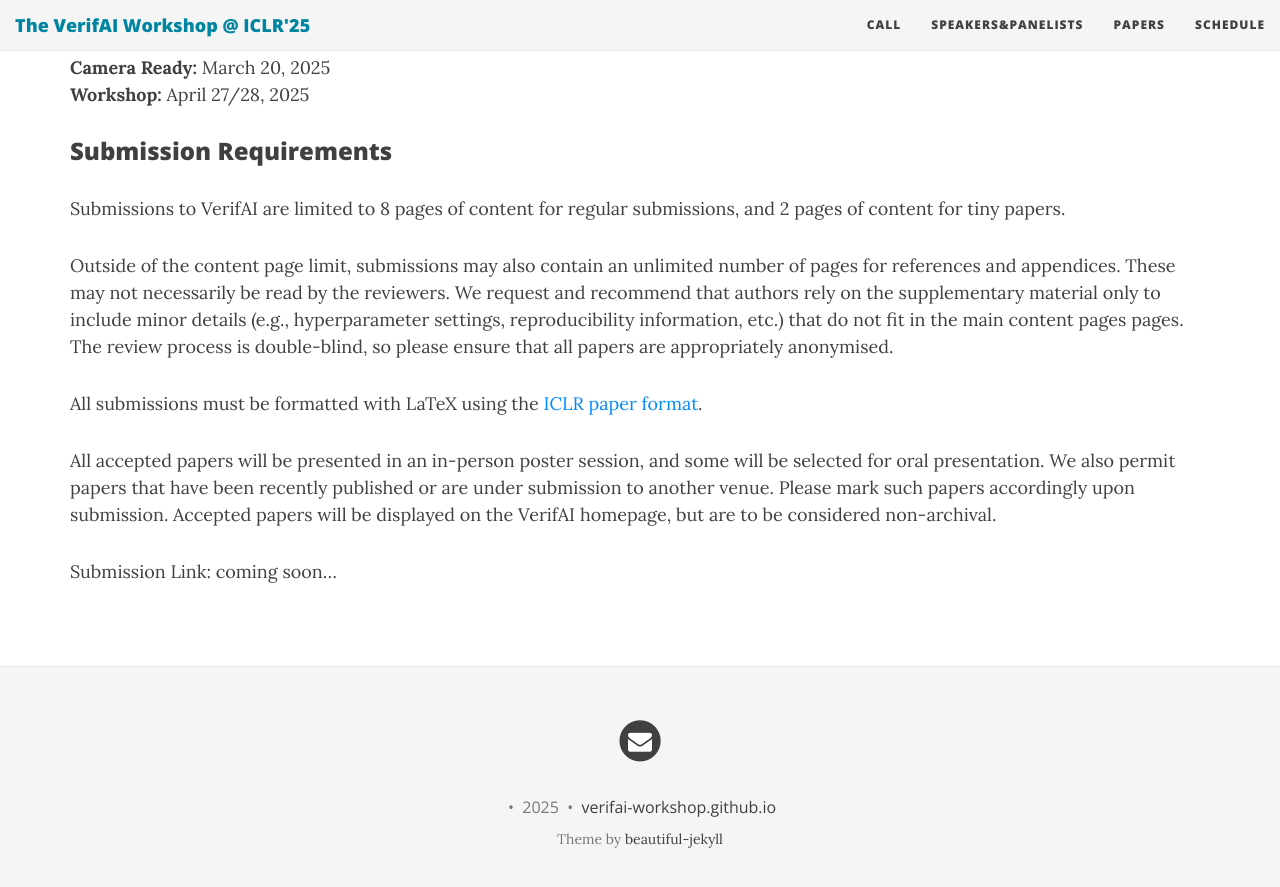
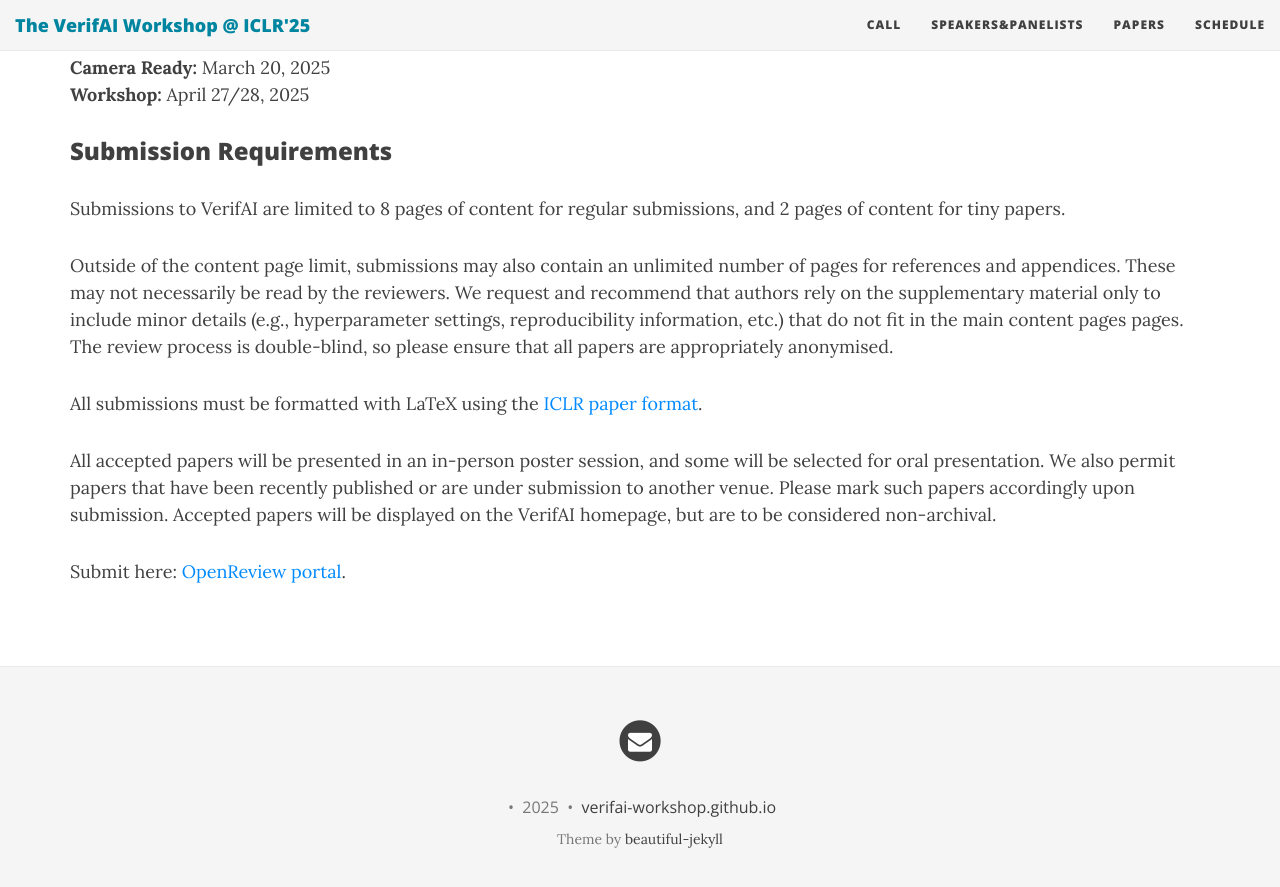
Before and after one commit to verifai-workshop/verifai-workshop.github.io, a Jekyll site: the page built from cfp.md, in a window 1280 px wide and 900 px high, scrolled down 1536 px. Shown: the top 887 px of the window. Built offline with Jekyll 4.4.1, drawn with Linux system fonts in a browser that asks for light colours; nearby versions of some CDN libraries.

Commit message:
with link

```diff
--- a/cfp.md
+++ b/cfp.md
@@ -45,4 +45,4 @@
 
 All accepted papers will be presented in an in-person poster session, and some will be selected for oral presentation. We also permit papers that have been recently published or are under submission to another venue. Please mark such papers accordingly upon submission. Accepted papers will be displayed on the VerifAI homepage, but are to be considered non-archival.
 
-Submission Link: coming soon...
+Submit here: [OpenReview portal](https://openreview.net/group?id=ICLR.cc/2025/Workshop/VerifAI).
```
